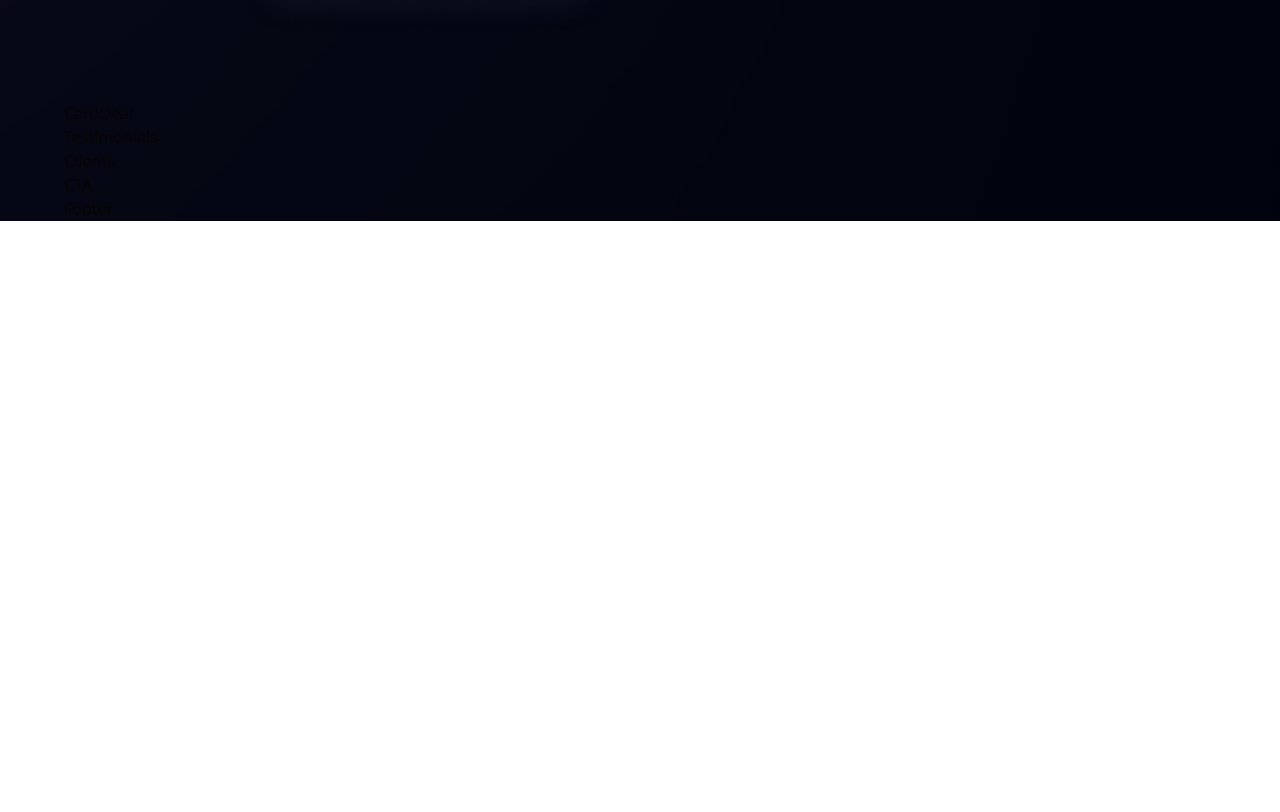
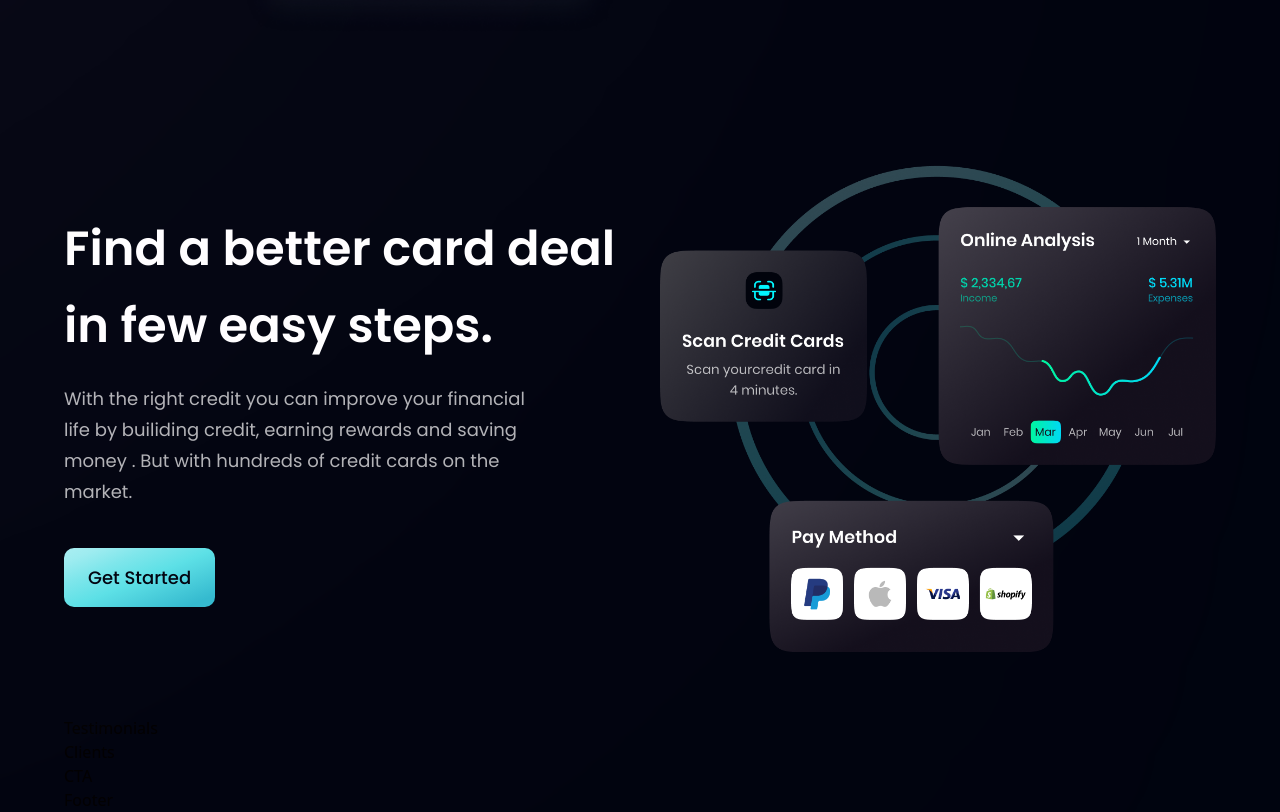
Before and after one commit to Sberrich/BankModernUI, a React (Vite) app: page / in a window 1280 px wide. Shown: the part 1955-2767 px from the top of the page. Before the commit the page ends 2176 px from the top, so only its background shows below. Built offline with nearby package versions, Linux system fonts and the light colour scheme.

Commit message:
card deal finished

```diff
--- a/src/components/CardDeal.jsx
+++ b/src/components/CardDeal.jsx
@@ -1,9 +1,27 @@
-import React from 'react'
+import React from "react";
+import styles, { layout } from "../style";
+import { card } from "../assets";
+import Button from "./Button";
 
-const CardDeal = () => {
-  return (
-    <div>CardDeal</div>
-  )
-}
+const CardDeal = () => (
+  <section className={layout.section}>
+    <div className={layout.sectionInfo}>
+      <h2 className={`${styles.heading2}`}>
+        {" "}
+        Find a better card deal <br className="sm:block hidden" />
+        in few easy steps.
+      </h2>
+      <p className={`${styles.paragraph} max-w-[470px] mt-5`}>
+          With the right credit you can improve your financial life by builiding
+          credit, earning rewards and saving money . But with hundreds of credit
+          cards on the market.
+        </p>
+        <Button styles="mt-10"/>
+    </div>
+    <div className={`${layout.sectionImg}`}>
+      <img src={card} alt="card" className="w-[100%] h-[100%] object-contain"/>
+    </div>
+  </section>
+);
 
-export default CardDeal
+export default CardDeal;
```
